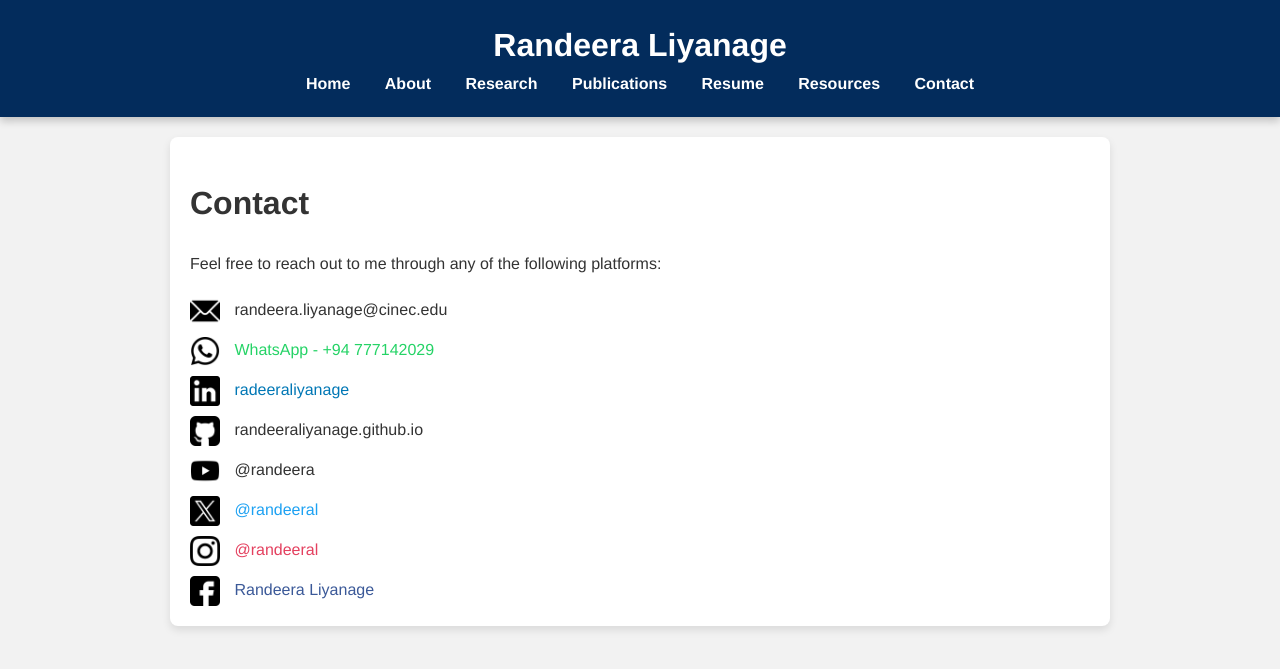
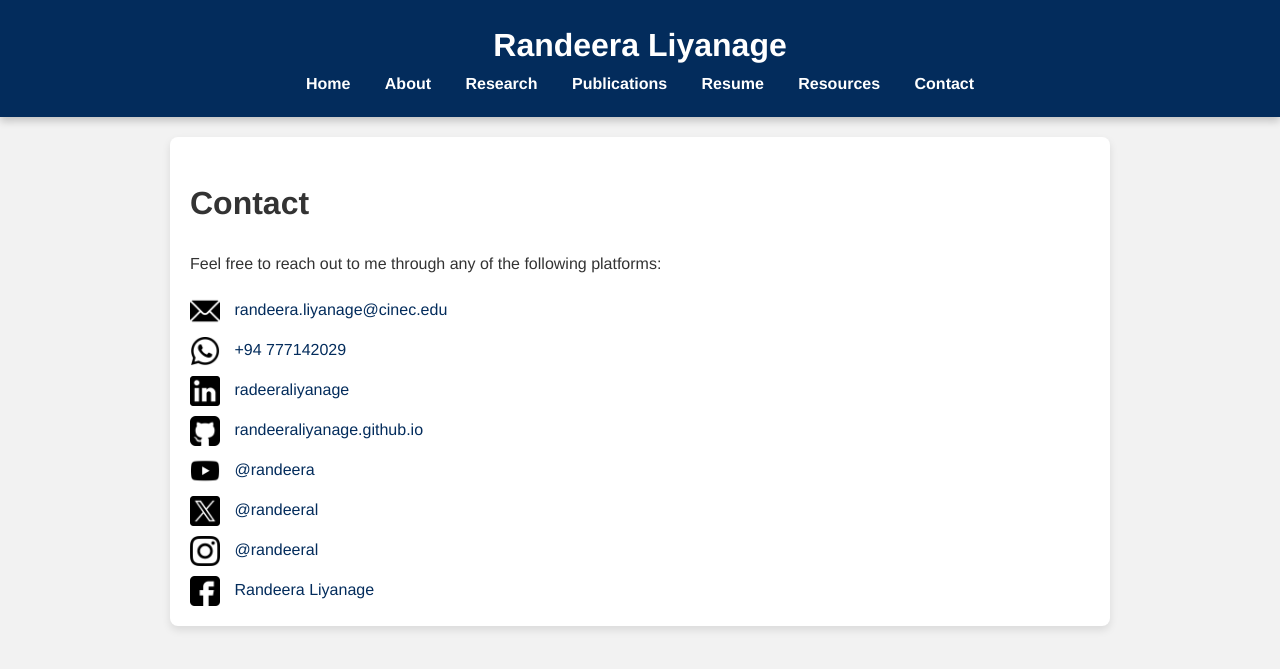
Before and after one commit to randeeraliyanage/randeeraliyanage.github.io, a Jekyll site: the page built from contact.md, in a window 1280 px wide. Shown: the top 669 px of the page. Built offline with Jekyll 4.4.1, drawn with Linux system fonts in a browser that asks for light colours.

Commit message:
Update contact.md

```diff
--- a/contact.md
+++ b/contact.md
@@ -8,35 +8,35 @@ title: Contact
 Feel free to reach out to me through any of the following platforms:
 
 <div style="display: flex; flex-direction: column; gap: 10px; margin-top: 20px;">
-    <a href="mailto:randeera.liyanage@cinec.edu" style="text-decoration: none; color: #333;">
+    <a href="mailto:randeera.liyanage@cinec.edu" style="text-decoration: none; color: #032c5c;">
         <img src="assets/img/email.png" alt="Email" style="width: 30px; vertical-align: middle; margin-right: 10px;">
         randeera.liyanage@cinec.edu
     </a>
-    <a href="https://wa.me/94777142029" target="_blank" style="text-decoration: none; color: #25D366;">
+    <a href="https://wa.me/94777142029" target="_blank" style="text-decoration: none; color: #032c5c;">
         <img src="assets/img/whatsapp.png" alt="WhatsApp" style="width: 30px; vertical-align: middle; margin-right: 10px;">
-        WhatsApp - +94 777142029
+        +94 777142029
     </a>
-    <a href="http://www.linkedin.com/in/randeeraliyanage" target="_blank" style="text-decoration: none; color: #0077b5;">
+    <a href="http://www.linkedin.com/in/randeeraliyanage" target="_blank" style="text-decoration: none; color: #032c5c;">
         <img src="assets/img/linkedin.png" alt="LinkedIn" style="width: 30px; vertical-align: middle; margin-right: 10px;">
         radeeraliyanage
     </a>
-    <a href="https://randeeraliyanage.github.io" target="_blank" style="text-decoration: none; color: #333;">
+    <a href="https://randeeraliyanage.github.io" target="_blank" style="text-decoration: none; color: #032c5c;">
         <img src="assets/img/github.png" alt="GitHub" style="width: 30px; vertical-align: middle; margin-right: 10px;">
         randeeraliyanage.github.io
     </a>
-    <a href="https://www.youtube.com/@randeera" target="_blank" style="text-decoration: none; color: #333;">
+    <a href="https://www.youtube.com/@randeera" target="_blank" style="text-decoration: none; color: #032c5c;">
         <img src="assets/img/youtube.png" alt="YouTube" style="width: 30px; vertical-align: middle; margin-right: 10px;">
         @randeera
     </a>
-    <a href="https://twitter.com/your-twitter-handle" target="_blank" style="text-decoration: none; color: #1DA1F2;">
+    <a href="https://twitter.com/your-twitter-handle" target="_blank" style="text-decoration: none; color: #032c5c;">
         <img src="assets/img/twitter.png" alt="Twitter" style="width: 30px; vertical-align: middle; margin-right: 10px;">
         @randeeral
     </a>
-    <a href="https://www.instagram.com/randeeral" target="_blank" style="text-decoration: none; color: #e4405f;">
+    <a href="https://www.instagram.com/randeeral" target="_blank" style="text-decoration: none; color: #032c5c;">
         <img src="assets/img/instagram.png" alt="Instagram" style="width: 30px; vertical-align: middle; margin-right: 10px;">
         @randeeral
     </a>
-    <a href="https://www.facebook.com/share/18KarSu3da/" target="_blank" style="text-decoration: none; color: #3b5998;">
+    <a href="https://www.facebook.com/share/18KarSu3da/" target="_blank" style="text-decoration: none; color: #032c5c;">
         <img src="assets/img/facebook.png" alt="Facebook" style="width: 30px; vertical-align: middle; margin-right: 10px;">
         Randeera Liyanage
     </a>
```
